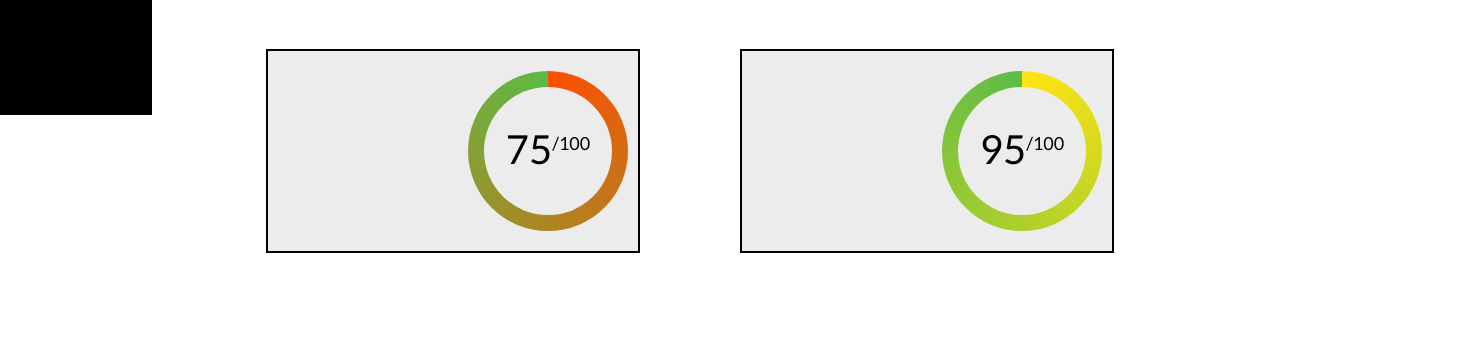
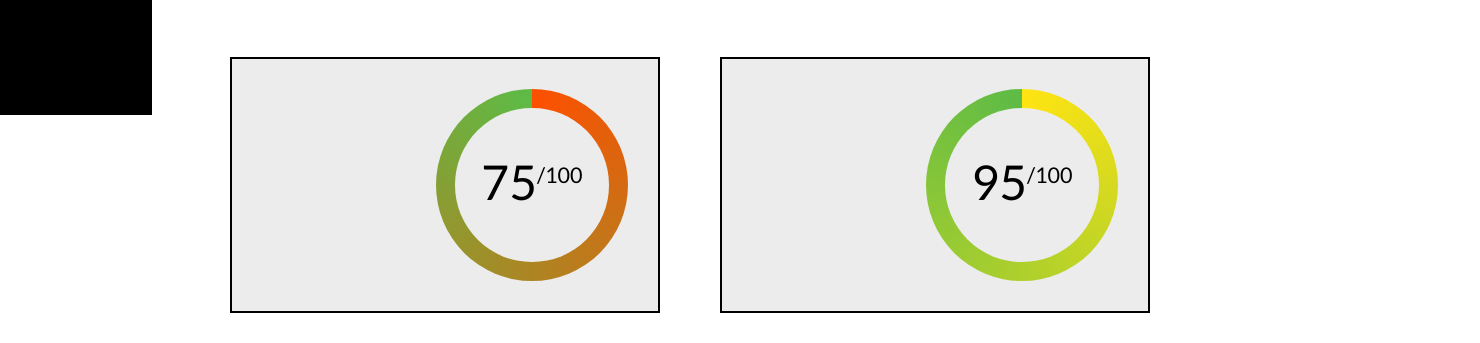
Before and after one commit to 447578/SSS_impact_index_tool, a plain HTML site: page Web/index.html in a window 1280 px wide. Shown: the part 685-1028 px from the top of the page, 1480 px wide, since content can reach past the window. Before the commit the page ends 988 px from the top, so only its background shows below. Drawn offline with nearby package versions, Linux system fonts and the light colour scheme; a script that the page names is missing.

Commit message:
Update style.css

```diff
--- a/Web/style/style.css
+++ b/Web/style/style.css
@@ -3,13 +3,13 @@
 *:before,
 *:after {
     box-sizing: border-box;
+    overflow-x:hidden;
 }
 body
 {
-	margin: 0;
-    padding: 0;
-	width: 100vw;
-	height: 100vh;
+	margin:0;
+
+
 
 }
 article {
@@ -123,7 +123,7 @@ button {
  margin: auto;
   color: #444;
   font-family: 'Lato', Tahoma, Geneva, sans-serif;
-    font-size: 10em;
+    font-size: 12em;
 
 }
 .charts-container:after {
@@ -134,7 +134,7 @@ button {
 .square {
     border: 2px solid black;
     background-color: #ececec;
-    margin: 50px;
+    margin: 30px;
 
 }
 
@@ -142,7 +142,7 @@ button {
   height: 1em;
   width: 1em;
   float:right;
-  margin: 20px 10px 20px 200px;
+  margin: 30px 30px 30px 300px;
   position: relative;
   background-color: #ececec;
 
```
